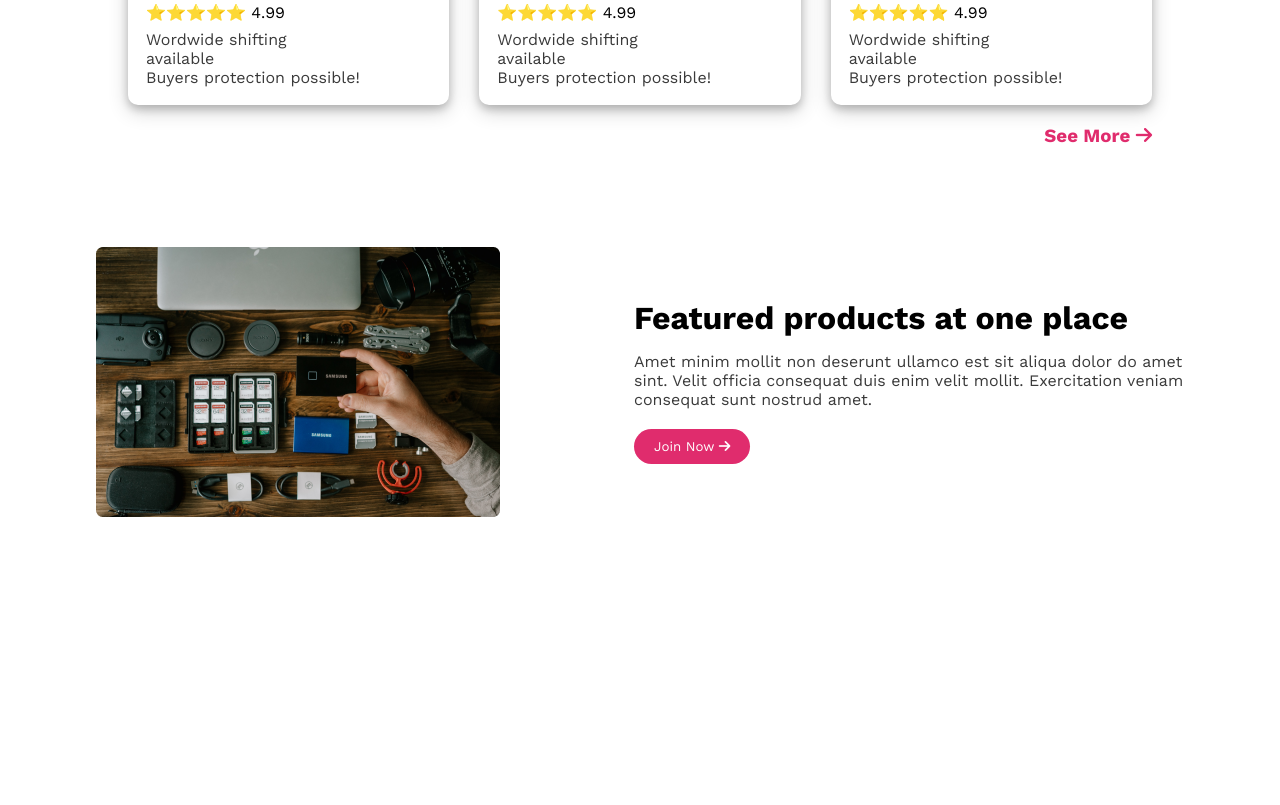
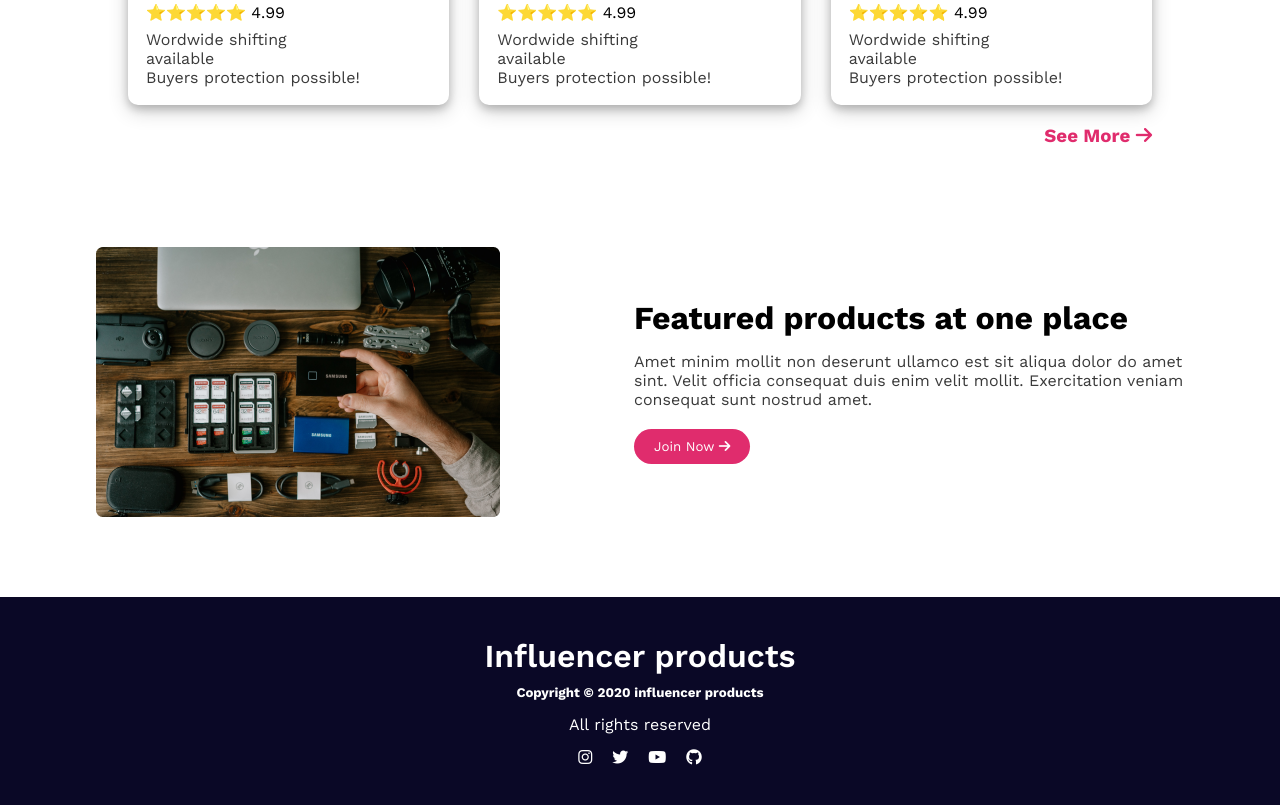
Before and after one commit to ornobsingh1/influencer-gear-project, a plain HTML site: page index.html in a window 1280 px wide. Shown: the part 1707-2512 px from the top of the page. Before the commit the page ends 2304 px from the top, so only its background shows below. Drawn offline with nearby package versions, Linux system fonts and the light colour scheme.

Commit message:
adding footer section

```diff
--- a/index.html
+++ b/index.html
@@ -173,6 +173,20 @@
         </div>
       </section>
     </main>
-    <footer></footer>
+    <footer class="footer-section">
+      <div class="footer-contant">
+        <h3 class="footer-title text-center">Influencer products</h3>
+        <h5 class="text-center footer-sub-title">
+          Copyright © 2020 influencer products
+        </h5>
+        <p class="text-center">All rights reserved</p>
+        <div class="flex footer-icon">
+          <i class="fa-brands fa-instagram"></i>
+          <i class="fa-brands fa-twitter"></i>
+          <i class="fa-brands fa-youtube"></i>
+          <i class="fa-brands fa-github"></i>
+        </div>
+      </div>
+    </footer>
   </body>
 </html>
--- a/style/style.css
+++ b/style/style.css
@@ -17,6 +17,9 @@
 }
 .text-gray {
   color: #3a3a3a;
+}
+.text-center {
+  text-align: center;
 }
 
 /* navbar section */
@@ -147,6 +150,29 @@
   margin-bottom: 15px;
 }
 
+/* footer section */
+
+.footer-section {
+  background-color: #0a0826;
+}
+.footer-contant {
+  padding: 40px 0px;
+  color: white;
+}
+.footer-title {
+  font-size: 2rem;
+  font-weight: 600;
+  margin-bottom: 10px;
+}
+.footer-sub-title {
+  margin-bottom: 15px;
+}
+.footer-icon {
+  justify-content: center;
+  gap: 20px;
+  margin-top: 15px;
+}
+
 /* Responsive Query */
 
 @media screen and (max-width: 576px) {
```
